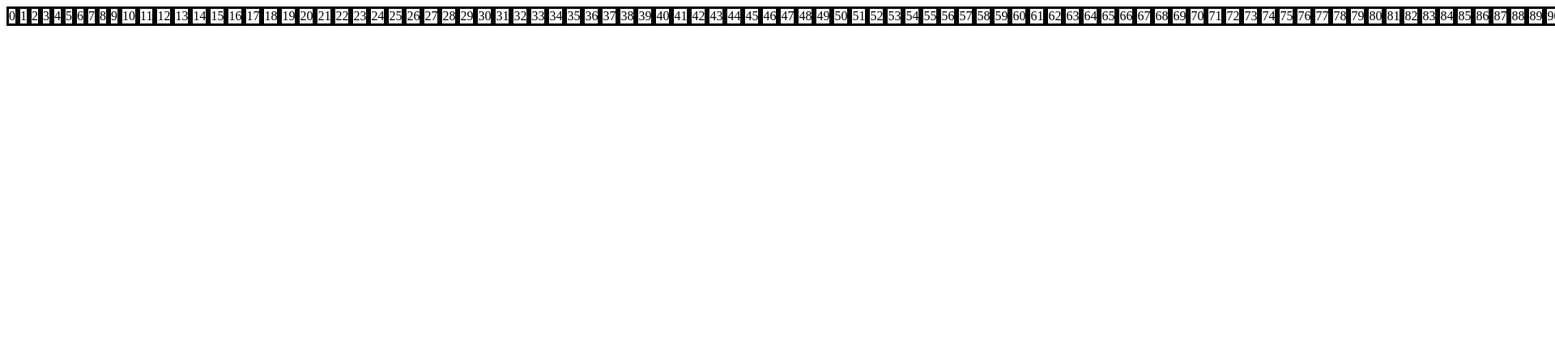
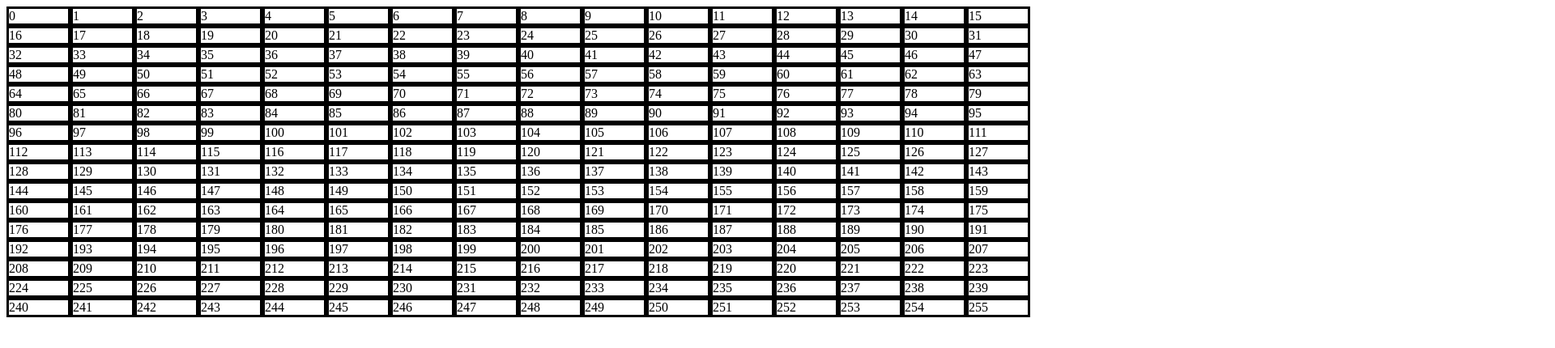
Before and after one commit to toastexmachina/etch-a-sketch-odin, a plain HTML site: page index.html in a window 1280 px wide. Shown: the top 430 px of the page at 81% size, 1920 px wide, since content can reach past the window. Drawn offline with Linux system fonts and the light colour scheme.

Commit message:
Order the boxes into a 16x16 grid using flexbox properties

```diff
--- a/style.css
+++ b/style.css
@@ -1,8 +1,15 @@
+* {
+    /* This ensures the borders are incorporated into any sizing properties */
+    box-sizing: border-box;
+}
+
 #container {
     display: flex;
+    flex-wrap: wrap;
 }
 
 .grid {
     border-color: black;
     border-style: solid;
+    flex-basis: 6.25%;
 }
```
